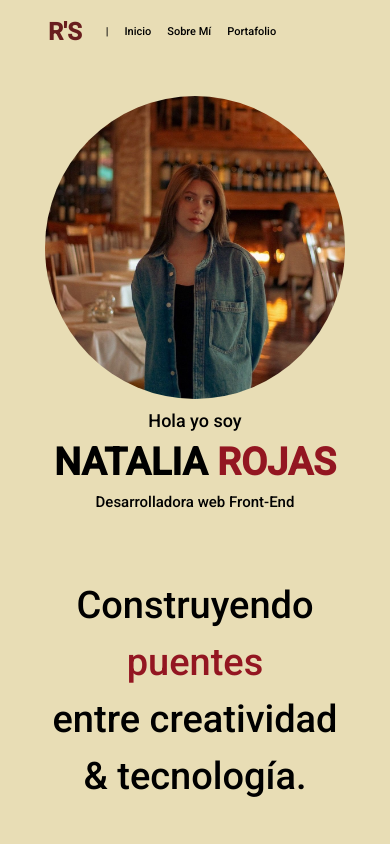
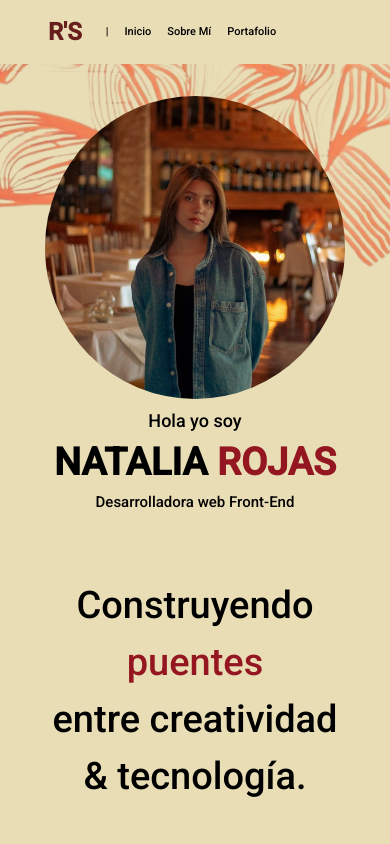
Before and after one commit to ntaliarojas/portafolioPRUEBA, a React (Vite) app: page /SobreMi in a window 390 px wide. Shown: the top 844 px of the page. Built offline with nearby package versions, Linux system fonts and the light colour scheme.

Commit message:
fondo naranja

```diff
--- a/src/components/SobreMi.jsx
+++ b/src/components/SobreMi.jsx
@@ -5,7 +5,6 @@
 import udemy from "../assets/images/udemy.jpg";
 import sena from "../assets/images/sena.jpg";
 import unal from "../assets/images/unal.jpg";
-import fondo from "../assets/images/dnaranja\ -\ copia.png";
 
 
 const callouts = [
--- a/src/index.css
+++ b/src/index.css
@@ -155,6 +155,11 @@
     color: black;
     height: 180rem;
   }
+  .about2{
+    background-image: url(../src/assets/images/copia.png);
+    background-size: contain;
+    background-repeat: no-repeat;
+  }
   .sakura {
     display: none;
   }
@@ -171,6 +176,11 @@
 }
 
 @media (max-width: 290px) {
+  .about2{
+    background-image: url(../src/assets/images/copia.png);
+    background-size: contain;
+    background-repeat: no-repeat;
+  }
   .About {
     color: black;
     height: 190rem;
```
Also changed, not shown: src/assets/images/copia.png (added), src/assets/images/dnaranja - copia.png (deleted).
